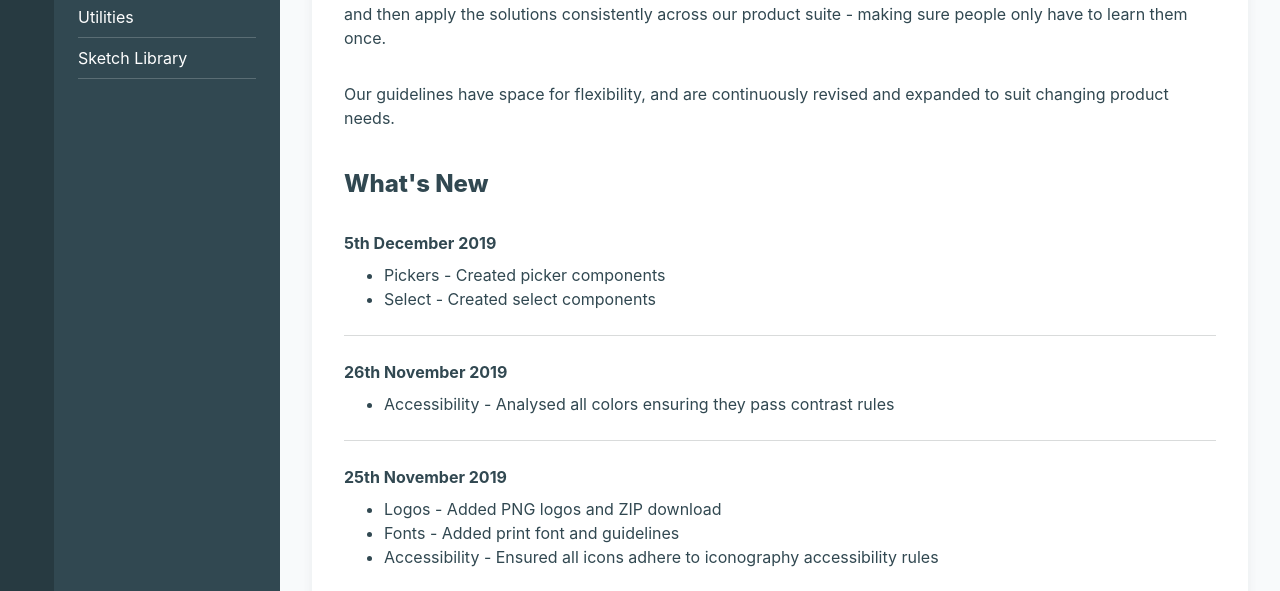
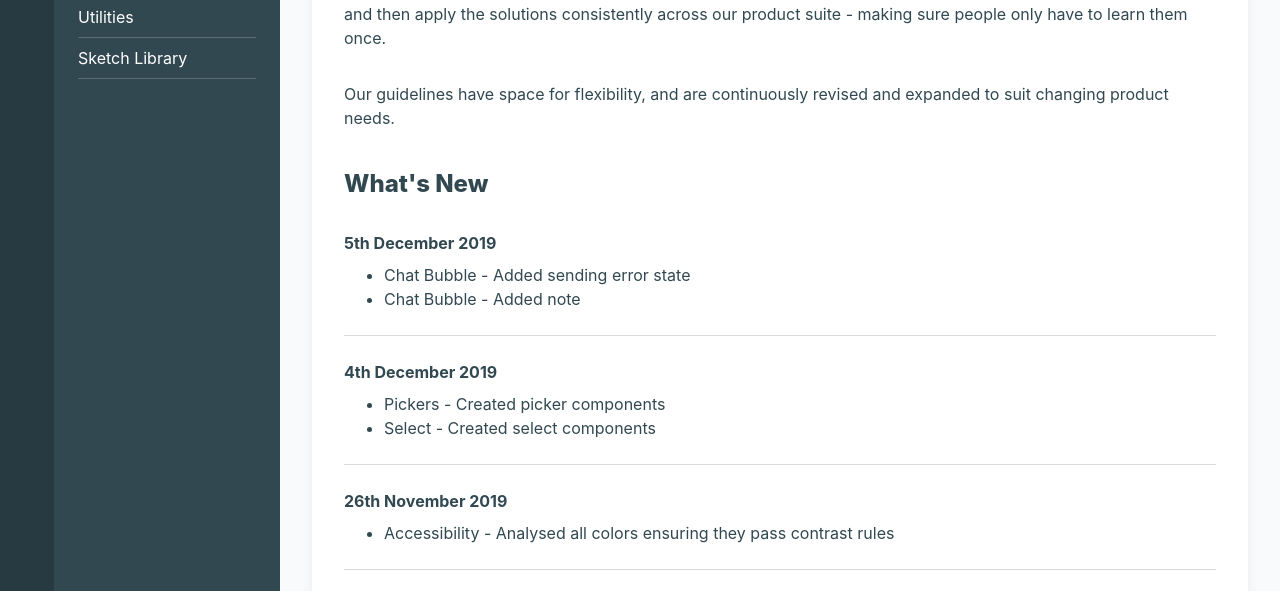
Before and after one commit to liamgecko/Gecko-Design-System, a plain HTML site: page index.html in a window 1280 px wide. Shown: the part 207-798 px from the top of the page. Drawn offline with nearby package versions, Linux system fonts and the light colour scheme; a web font is replaced by a local one.

Commit message:
no message

```diff
--- a/index.html
+++ b/index.html
@@ -88,6 +88,17 @@
                 <span class="d-block font-weight-bold mb-1">5th December 2019</span>
 
                 <ul class="m-0">
+                  <li>Chat Bubble - Added sending error state</li>
+                  <li>Chat Bubble - Added note</li>
+                </ul>
+
+              </div>
+
+              <div class="release-box border-bottom mb-3 pb-3">
+
+                <span class="d-block font-weight-bold mb-1">4th December 2019</span>
+
+                <ul class="m-0">
                   <li>Pickers - Created picker components</li>
                   <li>Select - Created select components</li>
                 </ul>
```
